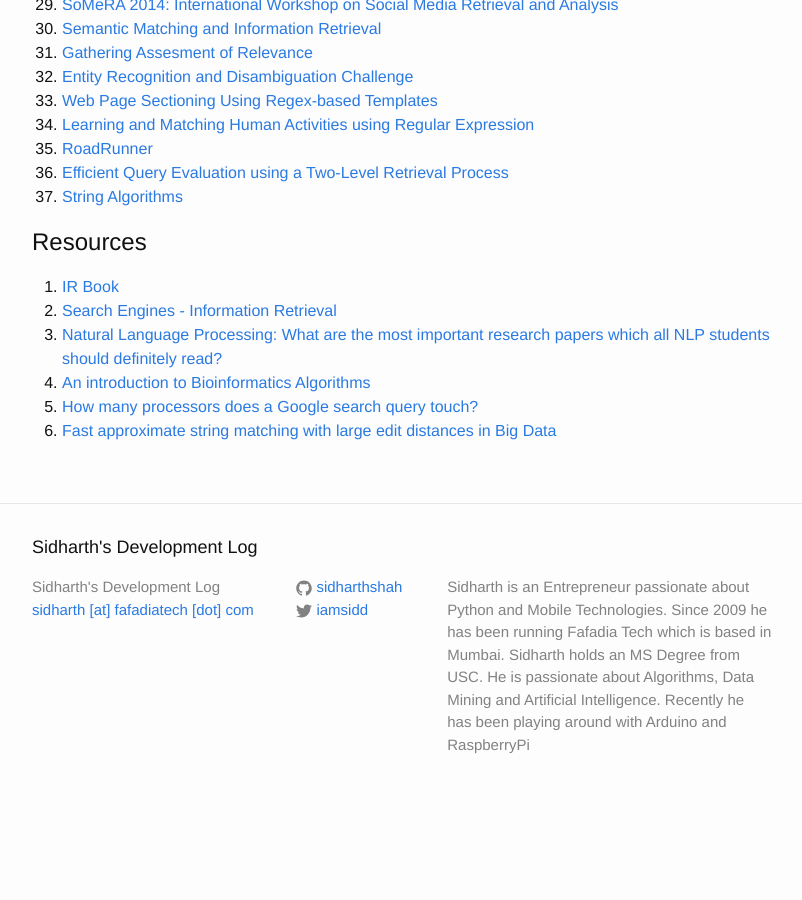
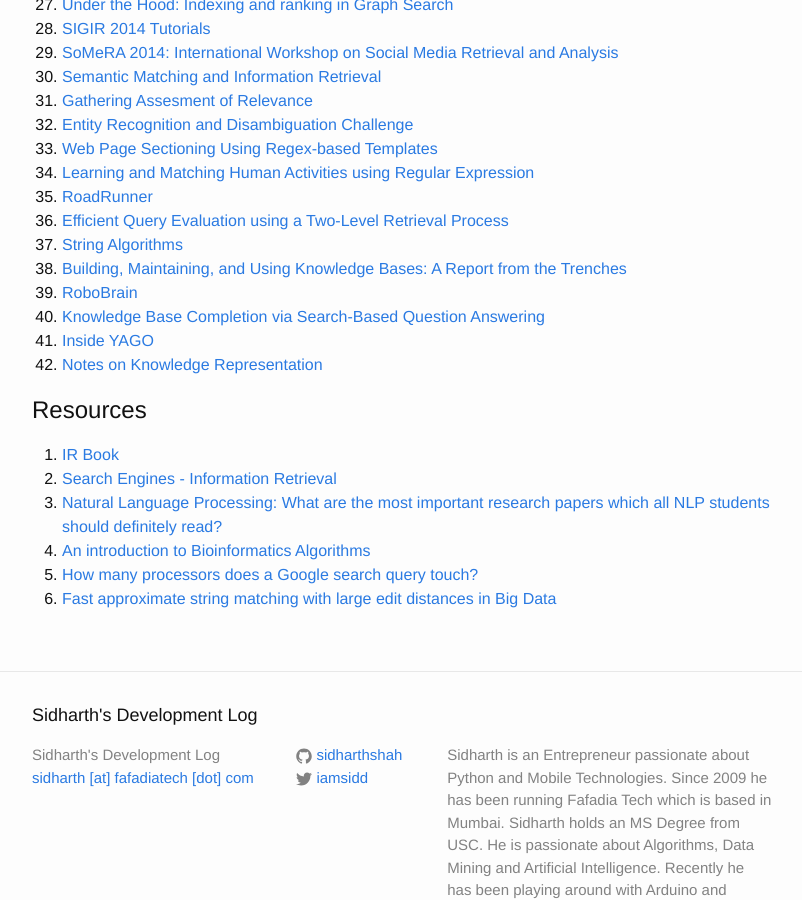
Before and after one commit to sidharthshah/sidharthshah.github.com, a Jekyll site: the page built from information-retrieval.md, in a window 1280 px wide and 900 px high, scrolled down 1650 px. Shown: the whole window, without its empty margins (238-1040 px from the left). Built offline with Jekyll 4.4.1, drawn with Linux system fonts in a browser that asks for light colours; before the commit the page ends 2466 px from its top, so only the background shows below that; some of the changed text lies outside the part shown.

Commit message:
added links to knowledgebases

```diff
--- a/information-retrieval.md
+++ b/information-retrieval.md
@@ -21,6 +21,8 @@
 13. [News Corpus Builder](http://skillachie.github.io/news-corpus-builder/)
 14. [Google All Pair Similarity Search](https://code.google.com/p/google-all-pairs-similarity-search/)
 15. [Wukong - Chineese Search Engine in Go](https://github.com/huichen/wukong)
+16. [YAGO](http://www.mpi-inf.mpg.de/departments/databases-and-information-systems/research/yago-naga/yago//)
+17. [NELL])(http://rtw.ml.cmu.edu/rtw/kbbrowser/)
 
 Courses
 =======
@@ -75,6 +77,11 @@
 35. [RoadRunner](http://www.vldb.org/conf/2001/P109.pdf)
 36. [Efficient Query Evaluation using a Two-Level Retrieval Process](http://cis.poly.edu/westlab/papers/cntdstrb/p426-broder.pdf)
 37. [String Algorithms](http://web.stanford.edu/class/cs97si/10-string-algorithms.pdf)
+38. [Building, Maintaining, and Using Knowledge Bases: A Report from the Trenches](http://pages.cs.wisc.edu/~anhai/papers/kcs-sigmod13)
+39. [RoboBrain](http://arxiv.org/pdf/1412.0691.pdf)
+40. [Knowledge Base Completion via Search-Based Question Answering](http://infolab.stanford.edu/~west1/pubs/West-Gabrilovich-Murphy-Sun-Gupta-Lin_WWW-14.pdf)
+41. [Inside YAGO](http://resources.mpi-inf.mpg.de/yago-naga/yago/publications/www2013demo.pdf)
+42. [Notes on Knowledge Representation](http://www.cs.ukzn.ac.za/~hughm/ai/notes/knowledgeRepresentation.pdf)
 
 Resources
 =========
```
